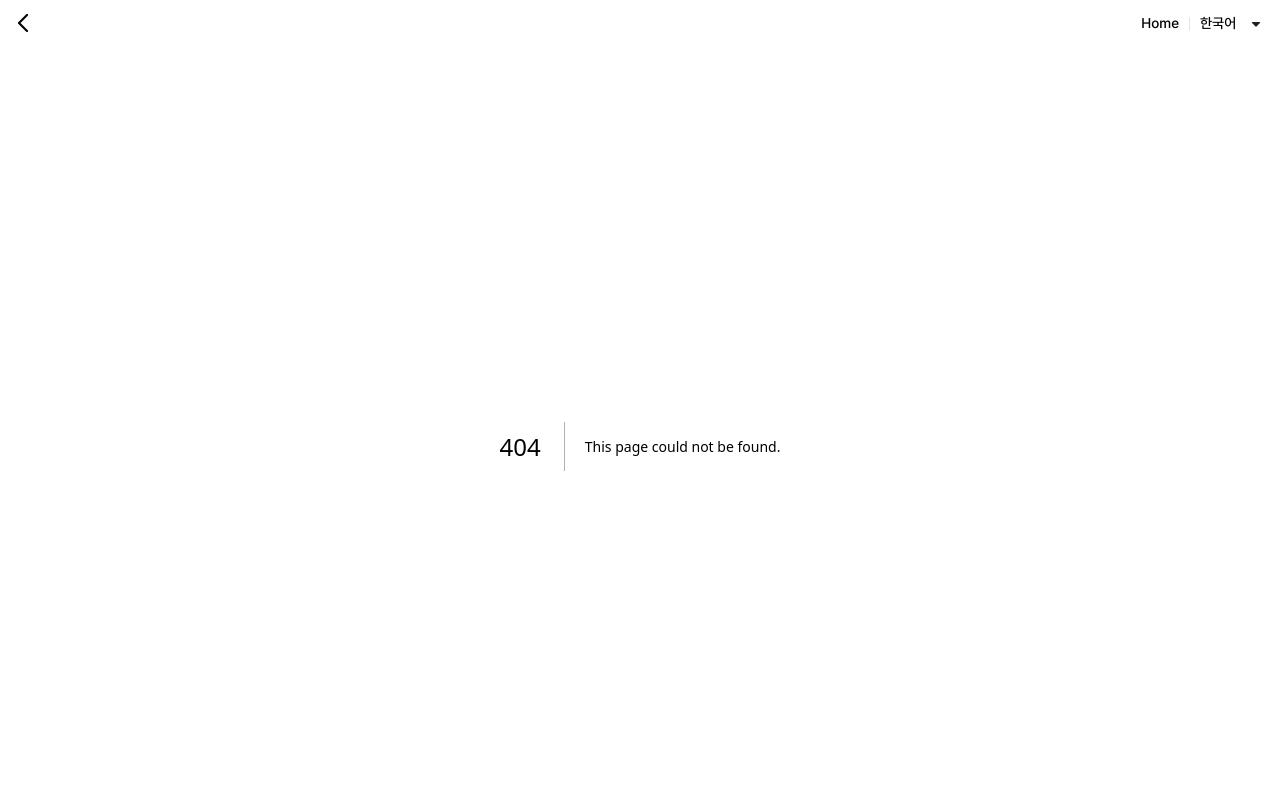
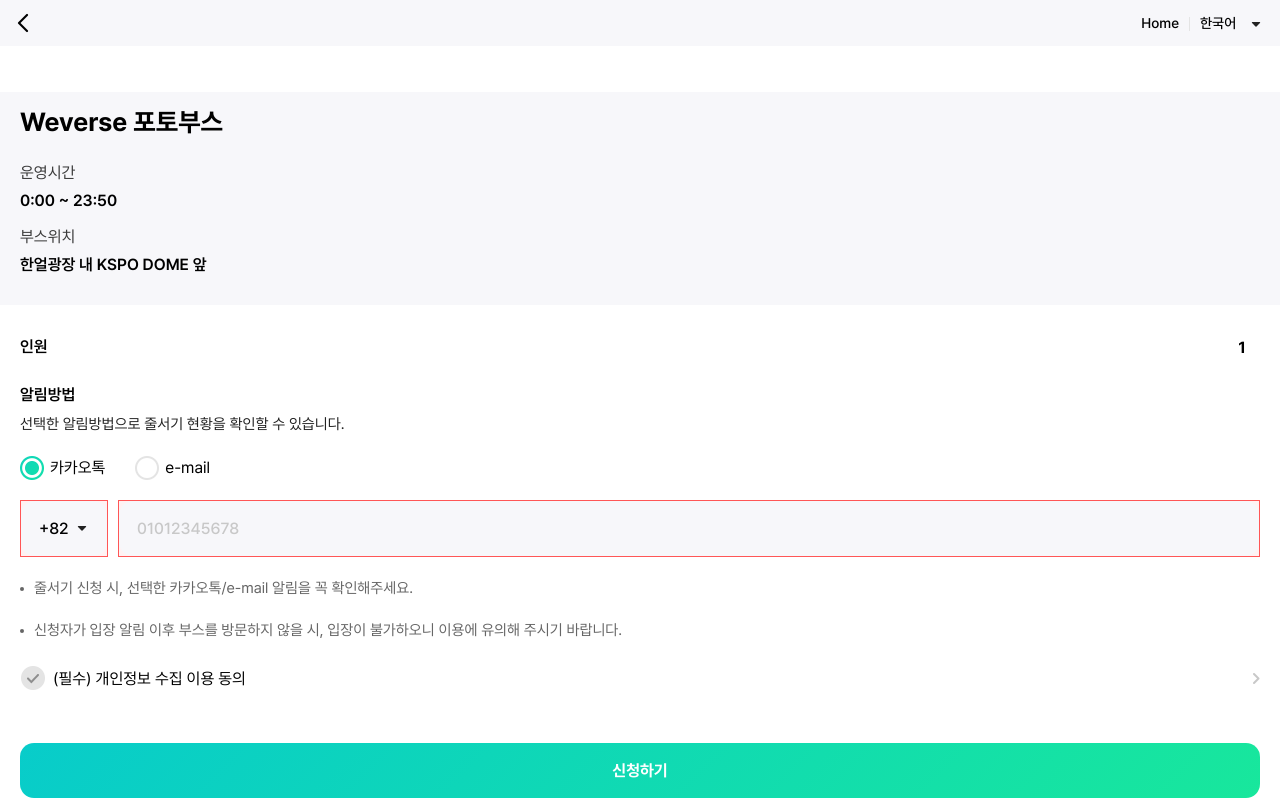
Before and after one commit to s2ksh77/weverse_company, a Next.js app: page /queue/detail/57 in a window 1280 px wide. Before the commit this address had no page. Shown: the top 800 px of the page. Built offline with nearby package versions, Linux system fonts and the light colour scheme; data requests are answered from the project's data file.

Commit message:
feat: 부스 상세 조회 컴포넌트 분리

```diff
--- /dev/null
+++ b/src/components/Booth/BoothInfo.tsx
@@ -0,0 +1,22 @@
+import { formattedTime } from "@/utils";
+import React from "react";
+
+const BoothInfo = ({ data, t }) => {
+  return (
+    <div className="booth_wrap">
+      <h2 className="booth_title">{data.name}</h2>
+      <dl className="boooth_list">
+        <dt className="boooth_title">
+          {t("detail.booth.info.operantion.hours")}
+        </dt>
+        <dd className="boooth_detail">{`${formattedTime(
+          data?.startTime
+        )} ~ ${formattedTime(data?.endTime)}`}</dd>
+        <dt className="boooth_title">{t("detail.booth.info.location")}</dt>
+        <dd className="boooth_detail">{data.locationDescription}</dd>
+      </dl>
+    </div>
+  );
+};
+
+export default BoothInfo;
--- /dev/null
+++ b/src/components/InputForm/BoothForm.tsx
@@ -0,0 +1,85 @@
+import React, { useState } from "react";
+
+import { PhoneInput } from "./PhoneInput";
+import { EmailInput } from "./EmailInput";
+import NumberInput from "./NumberInput";
+
+const BoothForm = ({ data: { maxPersonsByTeam }, t }) => {
+  const [selectedOption, setSelectedOption] = useState("kakao");
+
+  const handleOptionChange = (event) => {
+    setSelectedOption(event.target.value);
+  };
+
+  return (
+    <div className="form_wrap">
+      <NumberInput
+        maxPersonsByTeam={maxPersonsByTeam}
+        onChange={() => console.log("체인지")}
+      />
+      <div className="alarm_wrap">
+        <strong className="form_title">
+          {t("detail.booth.input.title.notification")}
+        </strong>
+        <p className="alarm_text">
+          {t("detail.booth.input.desc.notification")}
+        </p>
+        <div className="radio_wrap">
+          <div className="radio_item">
+            <input
+              type="radio"
+              className="input_radio blind"
+              id="kakao"
+              name="alarm"
+              value="kakao"
+              checked={selectedOption === "kakao"}
+              onChange={handleOptionChange}
+            />
+            <label htmlFor="kakao" className="radio_label">
+              {t("detail.booth.input.notification.option.kakaotalk")}
+            </label>
+          </div>
+          <div className="radio_item">
+            <input
+              type="radio"
+              className="input_radio blind"
+              id="email"
+              name="alarm"
+              value="email"
+              checked={selectedOption === "email"}
+              onChange={handleOptionChange}
+            />
+            <label htmlFor="email" className="radio_label">
+              {t("detail.booth.input.notification.option.email")}
+            </label>
+          </div>
+        </div>
+        <div className="contact_wrap">
+          {selectedOption === "kakao" ? (
+            <PhoneInput t={t} />
+          ) : (
+            <EmailInput t={t} />
+          )}
+        </div>
+        <p className="alarm_notice">
+          {t("detail.booth.input.notification.notice1")}
+        </p>
+        <p className="alarm_notice">
+          {t("detail.booth.input.notification.notice2")}
+        </p>
+        <div className="agree_wrap" aria-invalid="true">
+          {/* 입력값 에러케이스시 aria-invalid="true" 추가해주세요. */}
+          <input type="checkbox" className="input_checkbox blind" id="agree" />
+          <label htmlFor="agree" className="checkbox_label">
+            (필수) 개인정보 수집 이용 동의
+          </label>
+          <button type="button" className="detail_link">
+            <span className="blind">Go Detail</span>
+          </button>
+        </div>
+      </div>
+    </div>
+  );
+};
+
+export default BoothForm;
--- /dev/null
+++ b/src/components/InputForm/EmailInput.tsx
@@ -0,0 +1,47 @@
+import { useDomains } from "@/hooks/useDomain";
+import { useState } from "react";
+
+export const EmailInput = ({ t }) => {
+  const { data } = useDomains();
+  const [selectedDomain, setSelectedDomain] = useState("");
+  const [emailId, setEmailId] = useState("");
+
+  const handleDomainChange = (event) => {
+    setSelectedDomain(event.target.value);
+  };
+
+  const handleEmailIdChange = (event) => {
+    setEmailId(event.target.value);
+  };
+
+  return (
+    <div className="email_wrap">
+      <div className="email_form">
+        <label className="id_label">
+          <span className="blind">id</span>
+          <input type="text" className="contact_input" />
+        </label>
+        <div className="at">@</div>
+        <label className="domain_label">
+          <span className="blind">domain</span>
+          {selectedDomain === "" ? (
+            <input type="text" className="contact_input" />
+          ) : (
+            <span className="selected_domain">{selectedDomain}</span>
+          )}
+        </label>
+      </div>
+      <label className="select_label -domain">
+        <span className="blind">domain</span>
+        <select className="domain_select" onChange={handleDomainChange}>
+          <option value="">{t("detail.booth.input.email.direct")}</option>
+          {data?.map((item, idx) => (
+            <option key={`${item.value}-${idx}`} value={item.value}>
+              {item.label}
+            </option>
+          ))}
+        </select>
+      </label>
+    </div>
+  );
+};
--- /dev/null
+++ b/src/components/InputForm/NumberInput.tsx
@@ -0,0 +1,48 @@
+import React, { useState } from "react";
+
+const NumberInput = ({ maxPersonsByTeam, onChange }) => {
+  const [count, setCount] = useState(maxPersonsByTeam);
+
+  const handleClick = (type: "decrease" | "increase") => {
+    setCount((prev: number) => {
+      const count =
+        type === "increase"
+          ? Math.min(prev + 1, maxPersonsByTeam)
+          : Math.max(prev - 1, 1);
+
+      // onChange(count);
+      return count;
+    });
+  };
+
+  return (
+    <div className="number_wrap">
+      <strong className="form_title">인원</strong>
+      <div className="count_wrap">
+        {maxPersonsByTeam !== 1 && (
+          <button
+            type="button"
+            className="count_button -minus"
+            disabled={count <= 1}
+            onClick={() => handleClick("decrease")}
+          >
+            <span className="blind">decrease</span>
+          </button>
+        )}
+        <div className="count_text">{count}</div>
+        {maxPersonsByTeam !== 1 && (
+          <button
+            type="button"
+            className="count_button -plus"
+            onClick={() => handleClick("increase")}
+            disabled={count >= maxPersonsByTeam}
+          >
+            <span className="blind">increase</span>
+          </button>
+        )}
+      </div>
+    </div>
+  );
+};
+
+export default NumberInput;
--- /dev/null
+++ b/src/components/InputForm/PhoneInput.tsx
@@ -0,0 +1,42 @@
+import { useCountryCodes } from "@/hooks/useContryCode";
+import { useState } from "react";
+
+export const PhoneInput = ({ t }) => {
+  const [value, setValue] = useState("");
+  const [isError, setIsError] = useState(false);
+  const { data } = useCountryCodes();
+
+  const isValidPhoneNumber = (number: string) => /^010\d{8}$/.test(number);
+
+  const handleChange = (e) => {
+    const { value } = e.target;
+    setValue(value);
+  };
+
+  return (
+    <div className="phone_wrap">
+      <div className="phone_form">
+        <label className="select_label -area" aria-invalid="true">
+          <span className="blind">area code</span>
+          <select className="phone_select">
+            {data?.map((item, idx) => (
+              <option key={`${item.value}-${idx}`} value={item.value}>
+                {item.label}
+              </option>
+            ))}
+          </select>
+        </label>
+        <label className="phone_label" aria-invalid="true">
+          <span className="blind">phone number</span>
+          <input
+            type="tel"
+            className="contact_input"
+            placeholder="01012345678"
+            value={value}
+            onChange={handleChange}
+          />
+        </label>
+      </div>
+    </div>
+  );
+};
--- /dev/null
+++ b/src/pages/queue/detail/[boothId].tsx
@@ -0,0 +1,48 @@
+import Head from "next/head";
+import Link from "next/link";
+import Header from "@/components/layout/header";
+import { useRouter } from "next/router";
+import { useBooth } from "@/hooks";
+import { formattedTime } from "@/utils";
+import { useTranslation } from "react-i18next";
+import { useState } from "react";
+import BoothInfo from "@/components/Booth/BoothInfo";
+import BoothForm from "@/components/InputForm/BoothForm";
+
+export default function Detail() {
+  const router = useRouter();
+  const { t } = useTranslation("booth-detail");
+  const { boothId } = router.query;
+  const { data } = useBooth(boothId as string) || {};
+
+  const [selectedOption, setSelectedOption] = useState("kakao");
+
+  if (!boothId) return;
+
+  console.log(data);
+
+  return (
+    <>
+      {data && (
+        <div className="container -waiting_detail">
+          <Header />
+          <div className="content">
+            <BoothInfo data={data} t={t} />
+            <BoothForm data={data} t={t} />
+            <div className="button_area">
+              <Link href="/success">
+                <button type="button" className="apply_button -common_button">
+                  {t("detail.booth.apply.btn")}
+                </button>
+              </Link>
+            </div>
+          </div>
+          {/* toast 활성화/비활성화, is_active class를 추가/제거 해주세요. */}
+          <p className="weverse_common_toast">
+            {t("detail.alert.enter.required")}
+          </p>
+        </div>
+      )}
+    </>
+  );
+}
--- /dev/null
+++ b/src/utils/index.ts
@@ -0,0 +1,4 @@
+import moment from "moment";
+
+export const formattedTime = (time: string) =>
+  moment(time, ["YYYY-MM-DDTHH:mm:ss", "HH:mm:ss"]).format("H:mm");
```
